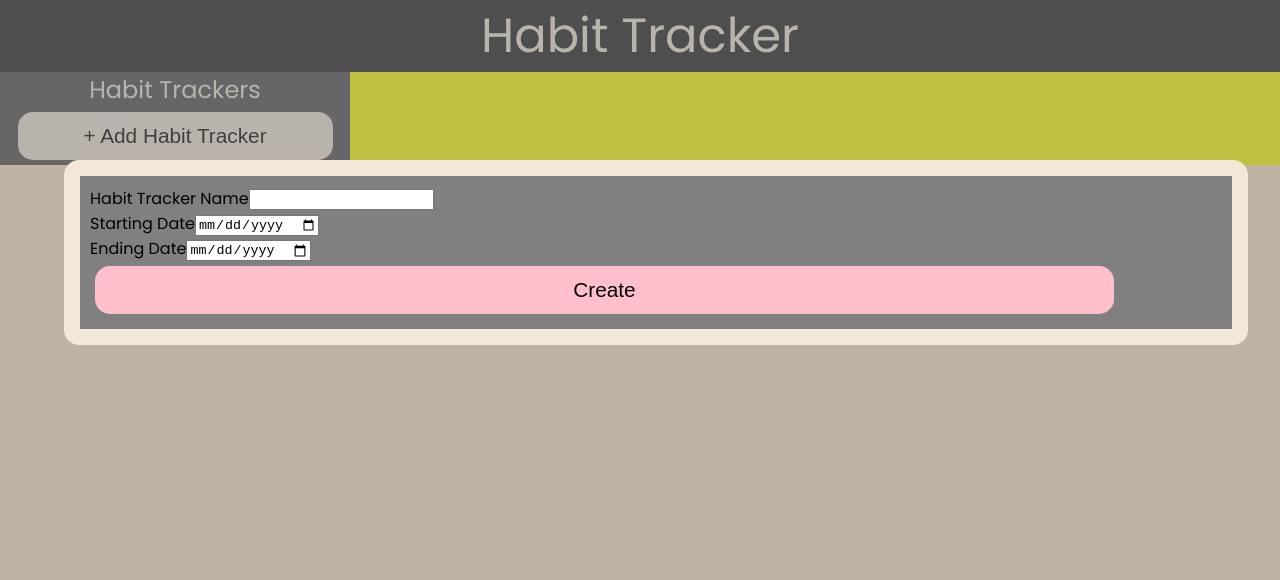
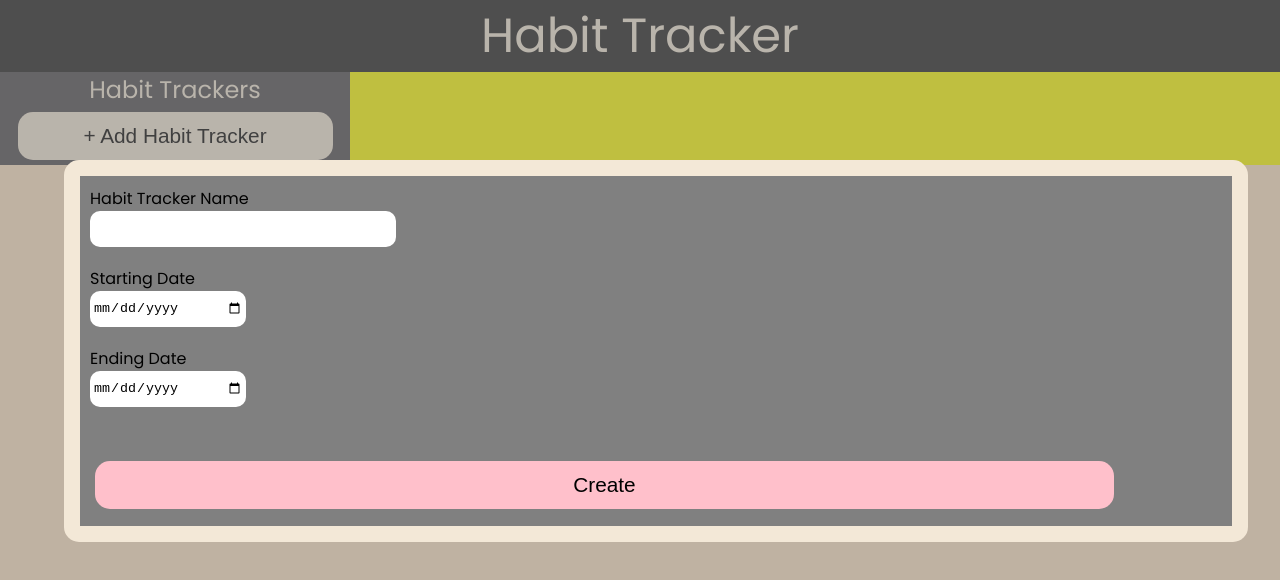
Before and after one commit to MayKhine/habitTracker, a React (Vite) app: page / in a window 1280 px wide. Both pictures are taken after a click on the button "+ Add Habit Tracker". Shown: the top 580 px of the page. Built offline with nearby package versions, Linux system fonts and the light colour scheme; a web font is replaced by a local one.

Commit message:
fixed form validation and add habit text validation, add error text component

```diff
--- a/src/components/UI/HabitInput.tsx
+++ b/src/components/HabitTracker/HabitInput.tsx
@@ -1,8 +1,8 @@
 import { useState } from "react"
-import { Button } from "./Button"
-import { dark2, light2, light3 } from "./ColorPalette"
-import { AddHabitToHabitTrackerFN } from "../HabitTracker/HabitTypes"
-
+import { Button } from "../UI/Button"
+import { dark2, light2, light3 } from "../UI/ColorPalette"
+import { AddHabitToHabitTrackerFN } from "./HabitTypes"
+import { ErrorText } from "../UI/ErrorText"
 export type HabitInputProps = {
   addHaibtToHabitTracker: AddHabitToHabitTrackerFN
   trackerId: string
@@ -12,6 +12,15 @@ export const HabitInput = ({
   trackerId,
 }: HabitInputProps) => {
   const [habit, setHabit] = useState("")
+  const [error, setError] = useState(false)
+  const checkHabitInput = () => {
+    if (habit.trim().length > 0) {
+      addHaibtToHabitTracker(habit, trackerId)
+      setHabit("")
+    } else {
+      setError(true)
+    }
+  }
   return (
     <div
       style={{
@@ -40,8 +49,7 @@ export const HabitInput = ({
       ></input>
       <Button
         onButtonClick={() => {
-          addHaibtToHabitTracker(habit, trackerId)
-          setHabit("")
+          checkHabitInput()
         }}
         backgroundColor={light2}
         text="Add"
@@ -49,6 +57,7 @@ export const HabitInput = ({
         fontSize="1rem"
         height="2rem"
       />
+      {error && <ErrorText text="Habit text cannot be empty." />}
     </div>
   )
 }
--- a/src/components/HabitTracker/HabitList.tsx
+++ b/src/components/HabitTracker/HabitList.tsx
@@ -4,7 +4,7 @@ import {
   UpdateHabitTrackerFN,
 } from "./HabitTypes"
 import { Habit } from "./Habit"
-import { HabitInput } from "../UI/HabitInput"
+import { HabitInput } from "./HabitInput"
 import { HabitDates } from "./HabitDates"
 export type HabitListProps = {
   trackerId: string
--- a/src/components/HabitTracker/HabitTrackerForm.tsx
+++ b/src/components/HabitTracker/HabitTrackerForm.tsx
@@ -1,7 +1,8 @@
 import { useState } from "react"
 import { HabitTrackerFormDiv } from "../UI/HabitTrackerFormDiv"
-import { DateTime } from "luxon"
 import { Button } from "../UI/Button"
+import { dateLength } from "../Util/Functions"
+import { ErrorText } from "../UI/ErrorText"
 export type HabitTrackerFormProp = {
   backgroundColor: string
   onCreateHabitTracker: (formData: {
@@ -19,91 +20,124 @@ export const HabitTrackerForm = (props: HabitTrackerFormProp) => {
   const [titleValid, setTitleValid] = useState(true)
   const [startDateValid, setStartDateValid] = useState(true)
   const [endDateValid, setEndDatevalid] = useState(true)
+
   const [error, setError] = useState(false)
-  const [habitTrackerInputValid, setHabitTrackerInputValid] = useState(false)
+
+  //check habit tracker input form
   const checkHabitTrackerInputForm = () => {
-    console.log("wht is date: ", habitTrackerStartDate, habitTrackerEndDate)
-    habitTrackerTitle.length <= 0 ? setTitleValid(false) : setTitleValid(true)
-    habitTrackerStartDate.length <= 0
-      ? setStartDateValid(false)
-      : setStartDateValid(true)
-    habitTrackerEndDate.length <= 0
-      ? setEndDatevalid(false)
-      : setEndDatevalid(true)
+    const checkTitle = habitTrackerTitle.trim().length > 0
+    const checkStartDate = habitTrackerStartDate.length > 0
+    const checkEndDate = habitTrackerEndDate.length > 0
 
-    const luxonStartDate = DateTime.fromISO(habitTrackerStartDate)
-    const luxonEndDate = DateTime.fromISO(habitTrackerEndDate)
-    const difdate = luxonEndDate.diff(luxonStartDate, ["days"]).toObject()
-    console.log(
-      "difDays:",
-      difdate,
-      "titlevalid",
-      titleValid,
-      "startDateValid: ",
-      startDateValid,
-      "enddateValid",
-      endDateValid
-    )
+    setTitleValid(checkTitle)
+    setStartDateValid(checkStartDate)
+    setEndDatevalid(checkEndDate)
 
-    if (difdate.days >= 1 && difdate.days <= 31) {
-      setHabitTrackerInputValid(true)
-      setHabitTrackerTitle("")
-      setHabitTrackerStartDate("")
-      setHabitTrackerEndDate("")
-      return
-    } else {
-      setError("Please pick days between 1 and 31. ")
-      setHabitTrackerInputValid(false)
-      return
+    if (checkTitle && checkStartDate && checkEndDate) {
+      const days = dateLength(habitTrackerStartDate, habitTrackerEndDate) || 0
+      console.log("days: ", days)
+      if (days >= 1 && days <= 5) {
+        props.onCreateHabitTracker({
+          title: habitTrackerTitle,
+          startDate: habitTrackerStartDate,
+          endDate: habitTrackerEndDate,
+        })
+      } else {
+        setError(true)
+        console.log("Error with dates: ")
+      }
     }
   }
   return (
     <HabitTrackerFormDiv>
-      <div>
+      <div style={{ height: "330px" }}>
         <div>
-          <div>
-            <label>Habit Tracker Name</label>
+          <div style={{ height: "80px" }}>
+            <label
+              style={{
+                display: "block",
+              }}
+            >
+              Habit Tracker Name
+            </label>
             <input
+              style={{
+                width: "300px",
+                height: "30px",
+                borderRadius: "10px",
+                border: "0px",
+                padding: "3px",
+              }}
               onChange={(event) => {
+                setTitleValid(true)
+                setError(false)
                 setHabitTrackerTitle(event.target.value)
               }}
               value={habitTrackerTitle}
             ></input>
-            {!titleValid && <p>Name cannot be empty.</p>}
+            {!titleValid && <ErrorText text="Name cannot be empty." />}
           </div>
-          <div>
-            <label> Starting Date</label>
+          <div style={{ height: "80px" }}>
+            <label
+              style={{
+                display: "block",
+              }}
+            >
+              Starting Date
+            </label>
             <input
+              style={{
+                width: "150px",
+                height: "30px",
+                borderRadius: "10px",
+                border: "0px",
+                padding: "3px",
+              }}
               type="date"
               onChange={(event) => {
+                setStartDateValid(true)
+                setError(false)
                 setHabitTrackerStartDate(event?.target.value)
               }}
               value={habitTrackerStartDate}
             ></input>
-            {!startDateValid && <p>Date cannot be empty.</p>}
+            {!startDateValid && <ErrorText text="Date cannot be empty." />}
           </div>
-          <div>
-            <label> Ending Date</label>
+          <div style={{ height: "80px" }}>
+            <label
+              style={{
+                display: "block",
+              }}
+            >
+              Ending Date
+            </label>
             <input
+              style={{
+                width: "150px",
+                height: "30px",
+                borderRadius: "10px",
+                border: "0px",
+                padding: "3px",
+              }}
               type="date"
               onChange={(event) => {
+                setEndDatevalid(true)
+                setError(false)
                 setHabitTrackerEndDate(event?.target.value)
               }}
               value={habitTrackerEndDate}
             ></input>
-            {!endDateValid && <p>Date cannot be empty.</p>}
+            {!endDateValid && <ErrorText text="Date cannot be empty." />}
           </div>
         </div>
-        {error && <div> {error}</div>}
+        <div style={{ height: "20px", paddingBottom: "10px" }}>
+          {error && (
+            <ErrorText text="Please select tracker dates with a length ranging from 1 to 5." />
+          )}
+        </div>
         <Button
           onButtonClick={() => {
             checkHabitTrackerInputForm()
-            habitTrackerInputValid &&
-              props.onCreateHabitTracker({
-                title: habitTrackerTitle,
-                startDate: habitTrackerStartDate,
-                endDate: habitTrackerEndDate,
-              })
           }}
           text="Create"
           backgroundColor="pink"
--- /dev/null
+++ b/src/components/UI/ErrorText.tsx
@@ -0,0 +1,7 @@
+export type ErrorTextProps = {
+  text: string
+}
+
+export const ErrorText = ({ text }: ErrorTextProps) => {
+  return <p style={{ color: "red", margin: "0" }}>{text}</p>
+}
--- /dev/null
+++ b/src/components/Util/Functions.ts
@@ -0,0 +1,10 @@
+import { DateTime } from "luxon"
+
+export const dateLength = (startDate: string, endDate: string) => {
+  const luxonStartDate = DateTime.fromISO(startDate)
+  const luxonEndDate = DateTime.fromISO(endDate)
+
+  const dateLength = luxonEndDate.diff(luxonStartDate, ["days"]).toObject()
+
+  return dateLength.days
+}
```
